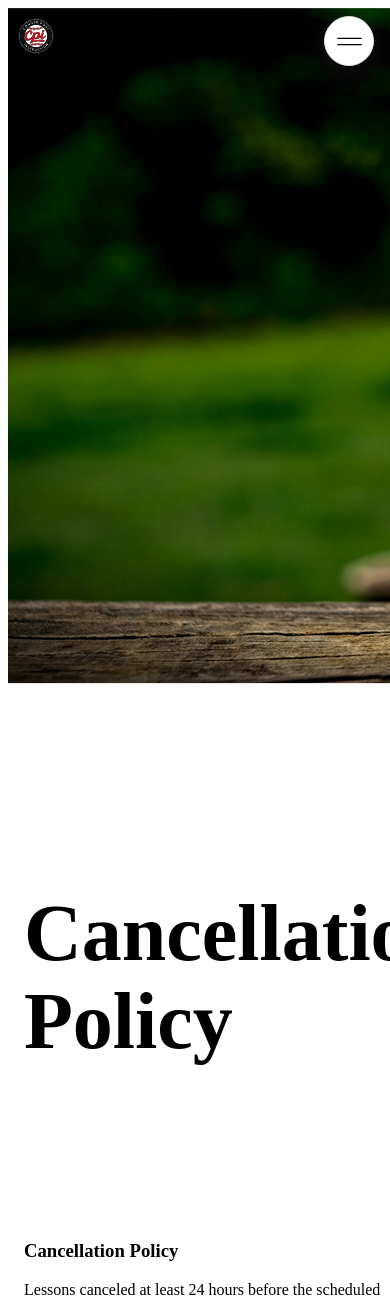
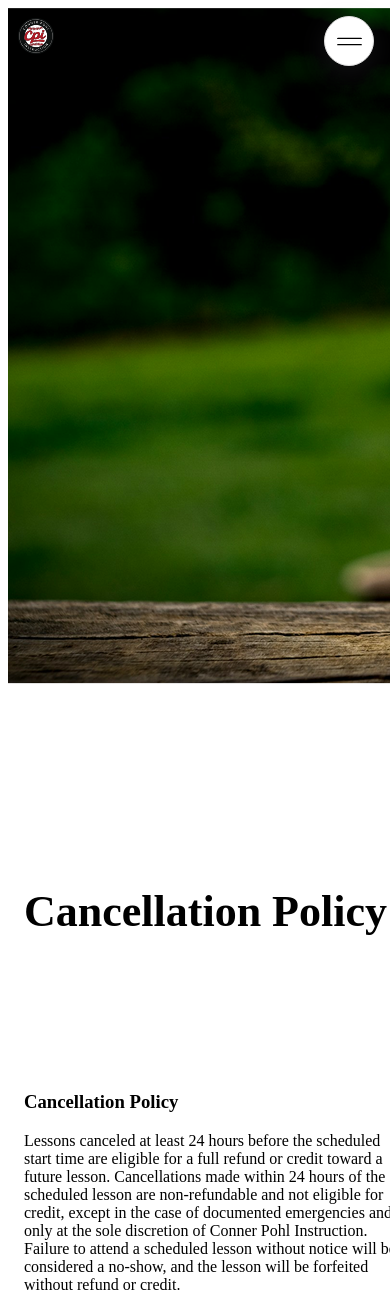
Before and after one commit to HaydenWestfall/conner-pohl-instruction, a React (Vite) app: page /cancellationPolicy in a window 390 px wide. Shown: the top 1299 px of the page. Built offline with nearby package versions, Linux system fonts and the light colour scheme; the HTML template or start-up script is replaced by a standard one.

Commit message:
Finalizes legal section

```diff
--- a/src/pages/Legal/LegalPage.tsx
+++ b/src/pages/Legal/LegalPage.tsx
@@ -22,7 +22,7 @@ export const LegalPage = () => {
     <div className="legal-header">
       <div className="chip">Effective Date: Sept 2025</div>
       <h1>{routeKeyHeaderMap[routeKey]}</h1>
-      <span className="breadcrumb">Legal Information / {routeKeyHeaderMap[routeKey]}</span>
+      <span className="breadcrumb">Legal Information &nbsp;/ &nbsp;{routeKeyHeaderMap[routeKey]}</span>
     </div>
   );
 
--- a/src/shared/ActionHeader/ActionHeader.scss
+++ b/src/shared/ActionHeader/ActionHeader.scss
@@ -1,12 +1,16 @@
 #action-header {
   .hero-header {
     position: relative;
-    left: 2.65rem;
-    bottom: 1rem;
     width: fit-content;
     display: flex;
     flex-direction: column;
     padding-top: 9rem;
+    backdrop-filter: blur(20px); /* blur only the background behind it */
+    -webkit-backdrop-filter: blur(20px); /* Safari support */
+    width: 100%;
+    border-radius: var(--border-radius-0);
+    overflow: hidden;
+    padding: 9rem 0 0rem calc(2.65rem - 0.9rem);
 
     h1 {
       font-size: 2.5rem;
@@ -22,23 +26,23 @@
 
   .chip {
     width: fit-content;
-    padding: 0.25rem 0.7rem;
+    padding: 0.25rem 0.6rem;
     border-radius: var(--border-radius-rounded);
     background-color: rgba(255, 255, 255, 0.229);
     backdrop-filter: blur(8px); /* blur only the background behind it */
     -webkit-backdrop-filter: blur(8px); /* Safari support */
-    font-size: 0.6rem;
+    font-size: 0.55rem;
     color: white;
   }
 
   h1 {
-    font-size: 5rem !important;
-    line-height: 5.5rem !important;
-    margin-bottom: 0.75rem;
+    font-size: 3.5rem !important;
+    line-height: 4.5rem !important;
+    margin-bottom: 1rem;
   }
 
   .breadcrumb {
-    font-size: 0.9rem;
+    font-size: 0.8rem;
     color: white;
   }
 }
@@ -46,10 +50,32 @@
 @media only screen and (max-width: 768px) {
   #action-header {
     .hero-header {
-      left: 1rem;
+      border-radius: unset;
+      padding-left: 1rem;
 
       h1 {
       }
     }
   }
+
+  .legal-header {
+    padding-bottom: 1rem;
+
+    .chip {
+      padding: 0.25rem 0.6rem;
+      background-color: rgba(255, 255, 255, 0.351);
+      font-size: 0.6rem;
+    }
+
+    h1 {
+      font-size: 2.75rem !important;
+      line-height: 4rem !important;
+      margin-bottom: 1rem;
+    }
+
+    .breadcrumb {
+      font-size: 0.85rem;
+      color: white;
+    }
+  }
 }
--- a/src/shared/Footer/Footer.tsx
+++ b/src/shared/Footer/Footer.tsx
@@ -75,7 +75,7 @@ export const Footer = () => {
             <div className="copyright-wrapper">© &nbsp;2023 Conner Pohl Instruction. All rights reserved.</div>
             <div className="terms-wrapper">
               <a href="/terms">Terms of Service</a>
-              <a href="/privacy">Privacy Policy</a>
+              <a href="/privacyPolicy">Privacy Policy</a>
             </div>
           </div>
         </div>
```
